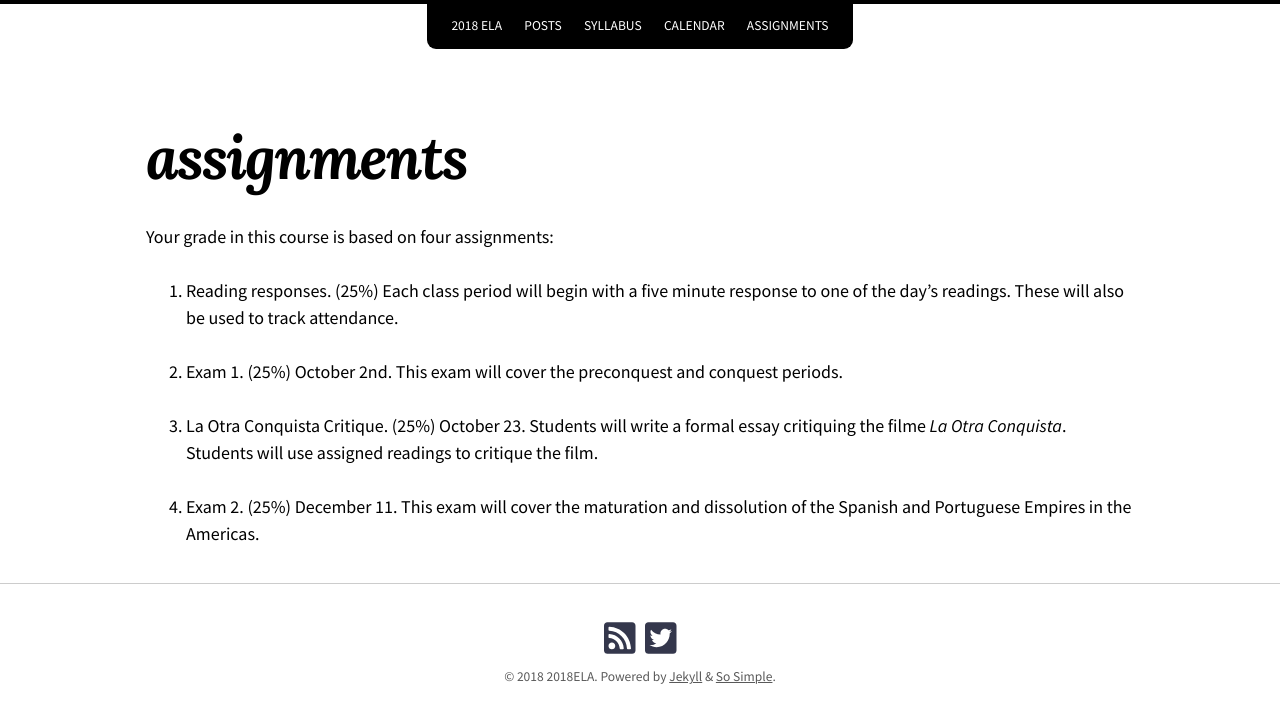
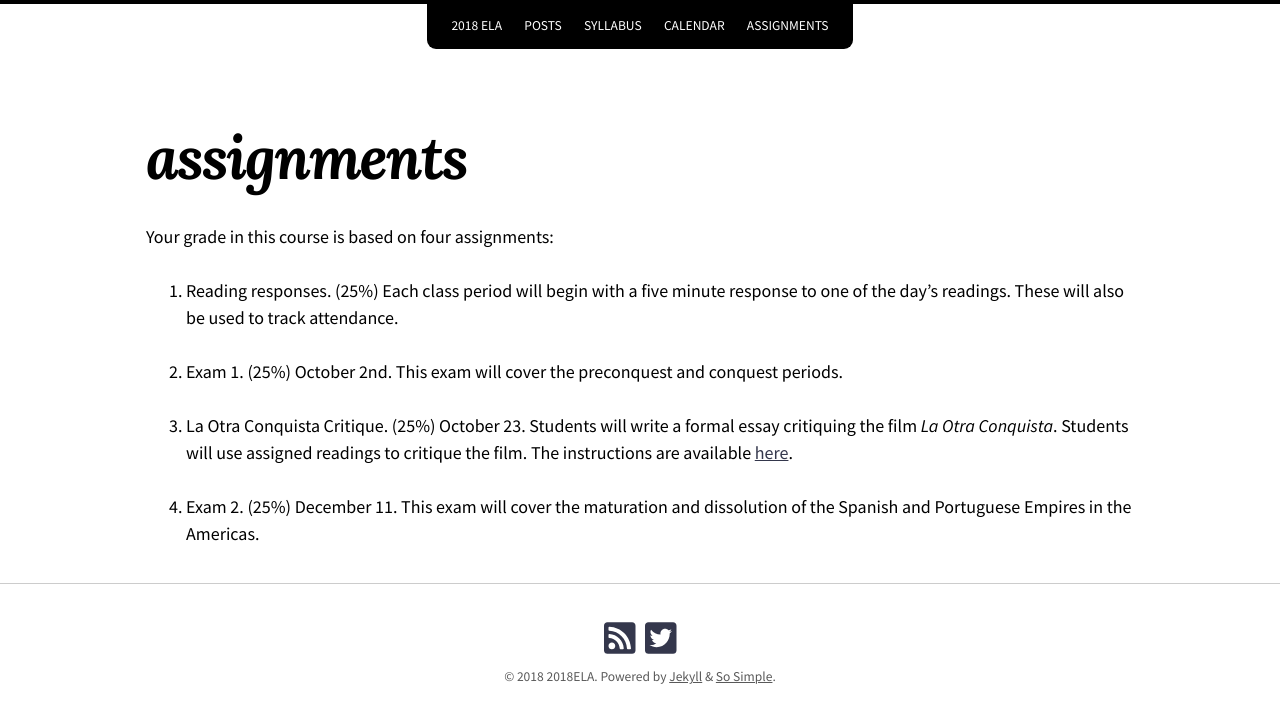
Before and after one commit to chadblack/2018ELA, a Jekyll site: the page built from assignments.md, in a window 1280 px wide. Shown: the top 723 px of the page. Built offline with Jekyll 4.4.1, drawn with Linux system fonts in a browser that asks for light colours; nearby versions of some CDN libraries.

Commit message:
film review instructions

```diff
--- a/assignments.md
+++ b/assignments.md
@@ -12,7 +12,9 @@ to one of the day's readings. These will also be used to track attendance.
 periods.
 
 3. La Otra Conquista Critique. (25%) October 23. Students will write a formal essay
-critiquing the filme *La Otra Conquista*. Students will use assigned readings to critique the film.
+critiquing the film *La Otra Conquista*. Students will use assigned
+readings to critique the film. The instructions are available
+[here](images/filmReview.docx).
 
 4. Exam 2. (25%) December 11. This exam will cover the maturation and
 dissolution of the Spanish and Portuguese Empires in the Americas.
```
Also changed, not shown: 1 other file.
